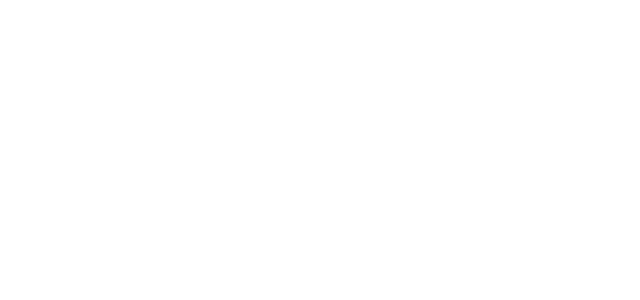
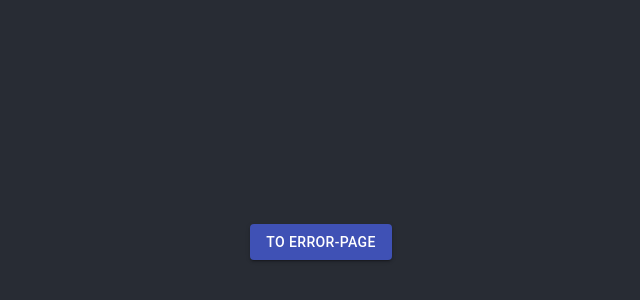
Before and after one commit to melodyWxy/yuedu-electron, a React app: page / in a window 1280 px wide. Shown: the part 158-458 px from the top of the page, without its empty margins (319-959 px from the left). Built offline with nearby package versions, Linux system fonts and the light colour scheme.

Commit message:
add router

```diff
--- a/src/App.js
+++ b/src/App.js
@@ -1,19 +1,20 @@
-import React, { Component } from 'react';
+import React, { Component } from 'react'
 // import { Router, Route, Link } from 'react-router'
-import Home from './pages/home';
+import Home from './pages/home'
 import ErrorPage from './pages/error-page'
-import './App.css';
-import { BrowserRouter as Router, Route, Link } from "react-router-dom";
-
+import './App.css'
+import { Router, Route } from 'react-router-dom'
+const history = require('history').createBrowserHistory()
 class App extends Component {
-  render() {
+  render () {
     return (
-     <Router history="history">
-      <Route path="/home" component={Home}/>
-      <Route path="/error-page" component={ErrorPage}/>
-    </Router>
-    );
+      <Router history={history}>
+        <Route path='/' component={Home} />
+        <Route path='/home' component={Home} />
+        <Route path='/error-page' component={ErrorPage} />
+      </Router>
+    )
   }
 }
 
-export default App;
+export default App
--- a/src/pages/error-page/index.js
+++ b/src/pages/error-page/index.js
@@ -1,6 +1,7 @@
 import React, { Component } from 'react'
 import Button from '@material-ui/core/Button'
 import { Link } from "react-router-dom";
+
 class Home extends Component {
   render () {
     return (
```
